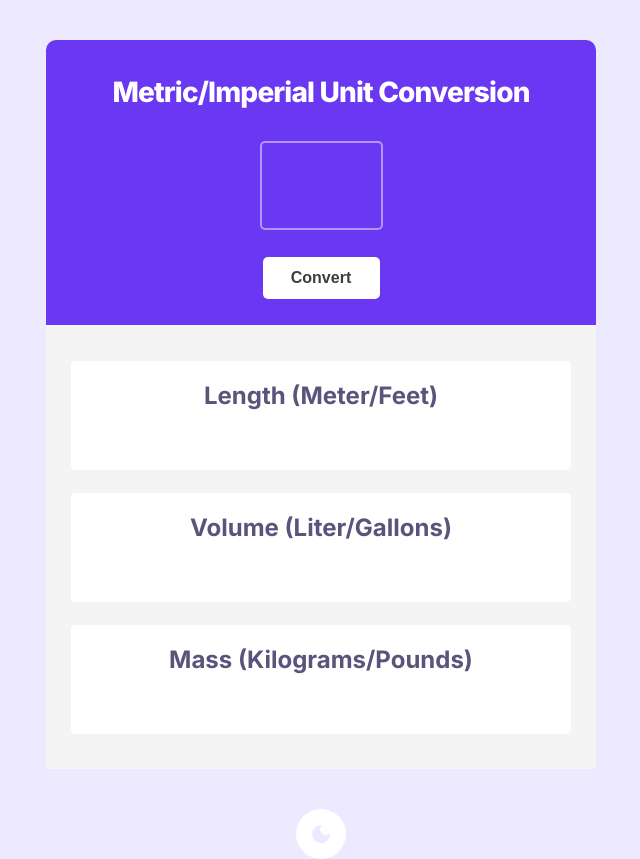
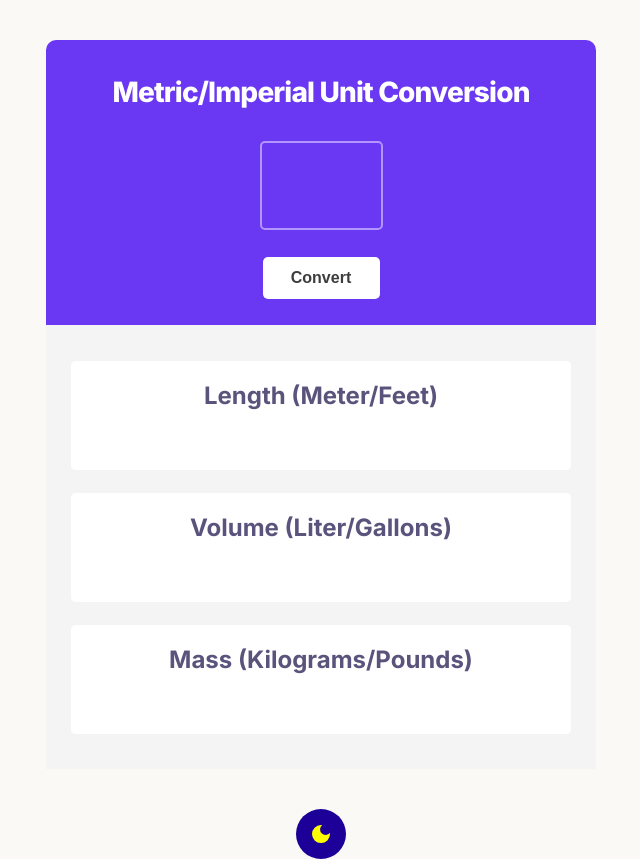
Before and after one commit to Bakunau/Unit-Converter, a plain HTML site: page index.html in a window 1280 px wide. Shown: the whole page, without its empty margins (319-959 px from the left). Drawn offline with Linux system fonts and the light colour scheme.

Commit message:
Darkmode button colors
Colors changed to be more visable.

```diff
--- a/index.css
+++ b/index.css
@@ -1,8 +1,9 @@
 :root {
-    --body-color: #EDE9FE;
+    --body-color: #FAF9F6;
     --theme-color: #F4F4F4;
     --blocks-color: white;
     --text-color: #5A537B;
+    --modekey-color: #1C0098;
 }
 
 
@@ -12,6 +13,8 @@
     --theme-color: #1F2937;
     --blocks-color: #273549;
     --text-color: #CCC1FF;
+    --modekey-color: #1C0098;
+    --modekey-color: #99ccff;
 }
 
 #theme-switch {
@@ -20,7 +23,7 @@
     padding: 0px;
     border-radius: 50%;
     border: 0px;
-    background-color: var(--blocks-color);
+    background-color: var(--modekey-color);
     display: flex;
     justify-content: center;
     align-items: center;
@@ -32,7 +35,7 @@
 }
 
 #theme-switch svg {
-    fill: var(--body-color)
+    fill: yellow;
 }
 
 #theme-switch svg:last-child {
```
Also changed, not shown: index.html (+2 -2 lines).
